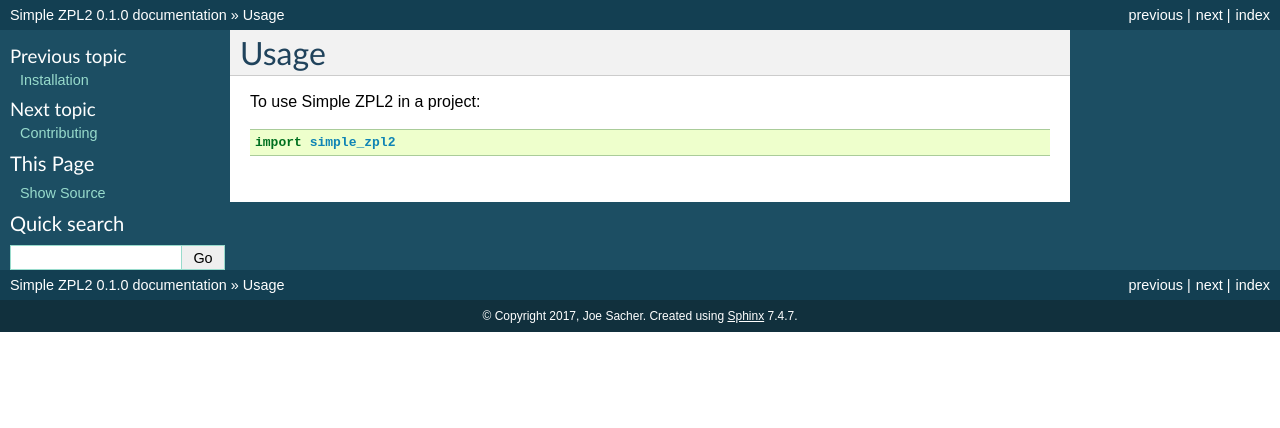
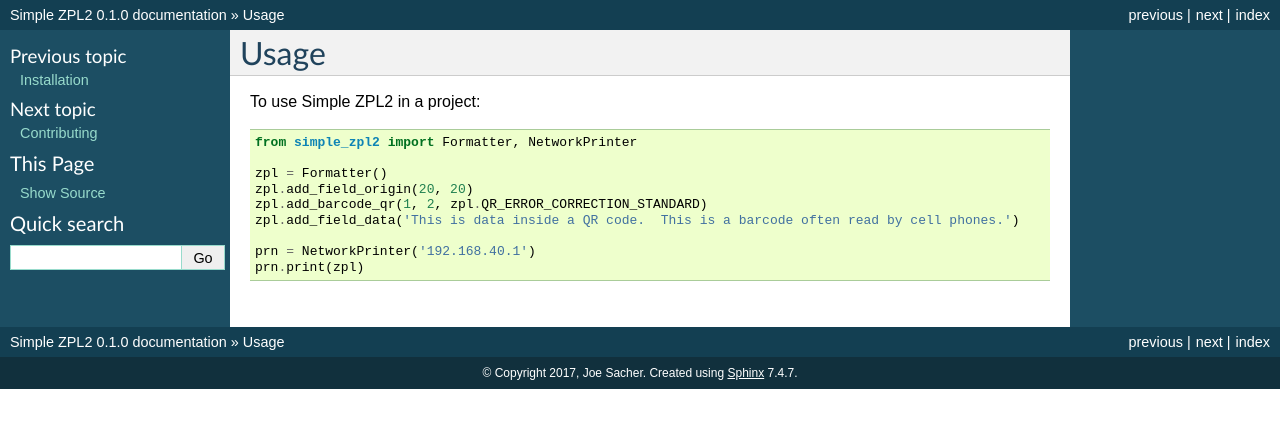
Before and after one commit to sacherjj/simple_zpl2, a Sphinx documentation site: the page built from docs/usage.rst, in a window 1280 px wide. Shown: the top 428 px of the page. Built offline with Sphinx 7.4.7, drawn with Linux system fonts in a browser that asks for light colours.

```diff
--- a/docs/usage.rst
+++ b/docs/usage.rst
@@ -4,4 +4,12 @@ Usage
 
 To use Simple ZPL2 in a project::
 
-    import simple_zpl2
+    from simple_zpl2 import Formatter, NetworkPrinter
+
+    zpl = Formatter()
+    zpl.add_field_origin(20, 20)
+    zpl.add_barcode_qr(1, 2, zpl.QR_ERROR_CORRECTION_STANDARD)
+    zpl.add_field_data('This is data inside a QR code.  This is a barcode often read by cell phones.')
+
+    prn = NetworkPrinter('192.168.40.1')
+    prn.print(zpl)
--- a/setup.py
+++ b/setup.py
@@ -45,9 +45,6 @@ setup(
         'Intended Audience :: Developers',
         'License :: OSI Approved :: MIT License',
         'Natural Language :: English',
-        "Programming Language :: Python :: 2",
-        'Programming Language :: Python :: 2.6',
-        'Programming Language :: Python :: 2.7',
         'Programming Language :: Python :: 3',
         'Programming Language :: Python :: 3.3',
         'Programming Language :: Python :: 3.4',
```
